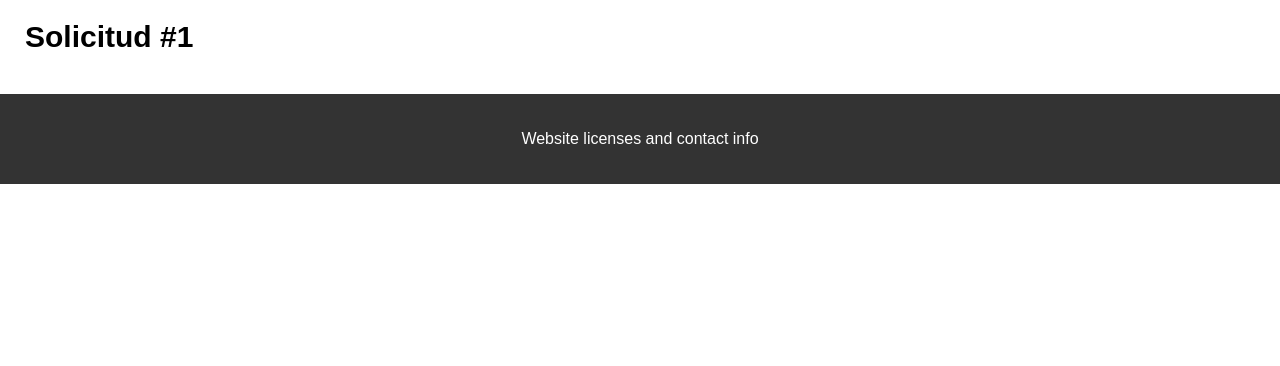
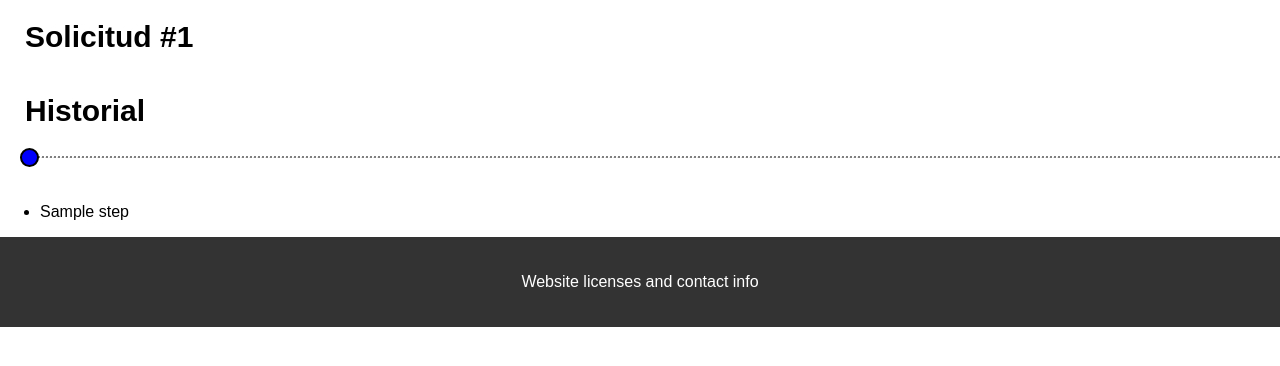
Before and after one commit to abrahamgmacias/solicitudes-de-gobierno, a Django app: template solicitudes_de_gobierno/solicitudes/templates/solicitud-individual.html in a window 1280 px wide. Shown: the part 75-441 px from the top of the page. Run offline with Django 5.2, Linux system fonts and the light colour scheme; tables that the repository leaves empty hold one stand-in row (values such as "Sample post"); the template is opened without the code that fills it: values that come from a table or form of the project are taken from there, most other values are stand-ins (such as "Sample title", 1, 10 or a date in 2020); some libraries are stand-ins or nearby versions.

Commit message:
adds styles and section for visualizing historial

```diff
--- a/solicitudes_de_gobierno/solicitudes/templates/solicitud-individual.html
+++ b/solicitudes_de_gobierno/solicitudes/templates/solicitud-individual.html
@@ -32,9 +32,73 @@
         margin-top: 20px;
         font-size: 30px;
     }
+
+    .timeline-point {
+        width: 15px;
+        height: 15px;
+        background-color: blue;
+        border-radius: 50%;
+        border: 2px solid black;
+        /* Add a black border */
+        z-index: 1;
+        cursor: pointer;
+    }
+
+    /* Style the timeline line */
+    .timeline-line {
+        width: 100%;
+        height: 2px;
+        position: absolute;
+        top: 50%;
+        transform: translateY(-50%);
+        z-index: -1;
+        border-top: 2px dotted gray;
+        /* Use dotted border instead of background color */
+        border-radius: 2px;
+        /* Add some rounded corners */
+    }
+
+    /* Style the active point */
+    .timeline-point.active {
+        background-color: green;
+        border-color: black;
+        /* Keep the black border for the active point */
+    }
+
+    /* Style the completed points */
+    .timeline-point.completed {
+        background-color: yellow;
+        border-color: black;
+        /* Add a black border for completed points */
+    }
+
+    /* Additional styling for the timeline */
+    .timeline {
+        display: flex;
+        justify-content: space-between;
+        align-items: center;
+        padding: 20px;
+        position: relative;
+    }
 </style>
 
+{% bootstrap_javascript %}
+<script>
+    document.addEventListener('DOMContentLoaded', function () {
+        var timelinePoints = document.querySelectorAll('.timeline-point');
+        timelinePoints.forEach(function (point, index) {
+            var stepInfo = "{{ package_steps|safe }}".split(',')[index].trim();
+            new bootstrap.Popover(point, {
+                title: 'Step Information',
+                content: stepInfo,
+                trigger: 'hover',
+                placement: 'bottom'
+            });
+        });
+    });
+</script>
 
+<!-- Informacion -->
 <div class="container">
     <h1 class="new-h1">Solicitud #{{solicitud_data.id}}</h1>
     <div class="grid-container">
@@ -49,4 +113,25 @@
     </div>
 </div>
 
+<!-- Historial -->
+<h1 class="new-h1">Historial</h1>
+<div class="container mt-5">
+    <div class="timeline">
+        <div class="timeline-line"></div>
+        {% for step in package_steps %}
+        <div class="timeline-item">
+            <div
+                class="timeline-point {% if step == current_step %}active{% elif step in previous_steps %}completed{% endif %}">
+            </div>
+        </div>
+        {% endfor %}
+    </div>
+
+    <ul class="list-group">
+        {% for step in package_steps %}
+        <li class="list-group-item">{{ step }}</li>
+        {% endfor %}
+    </ul>
+</div>
+
 {% endblock %}
```
